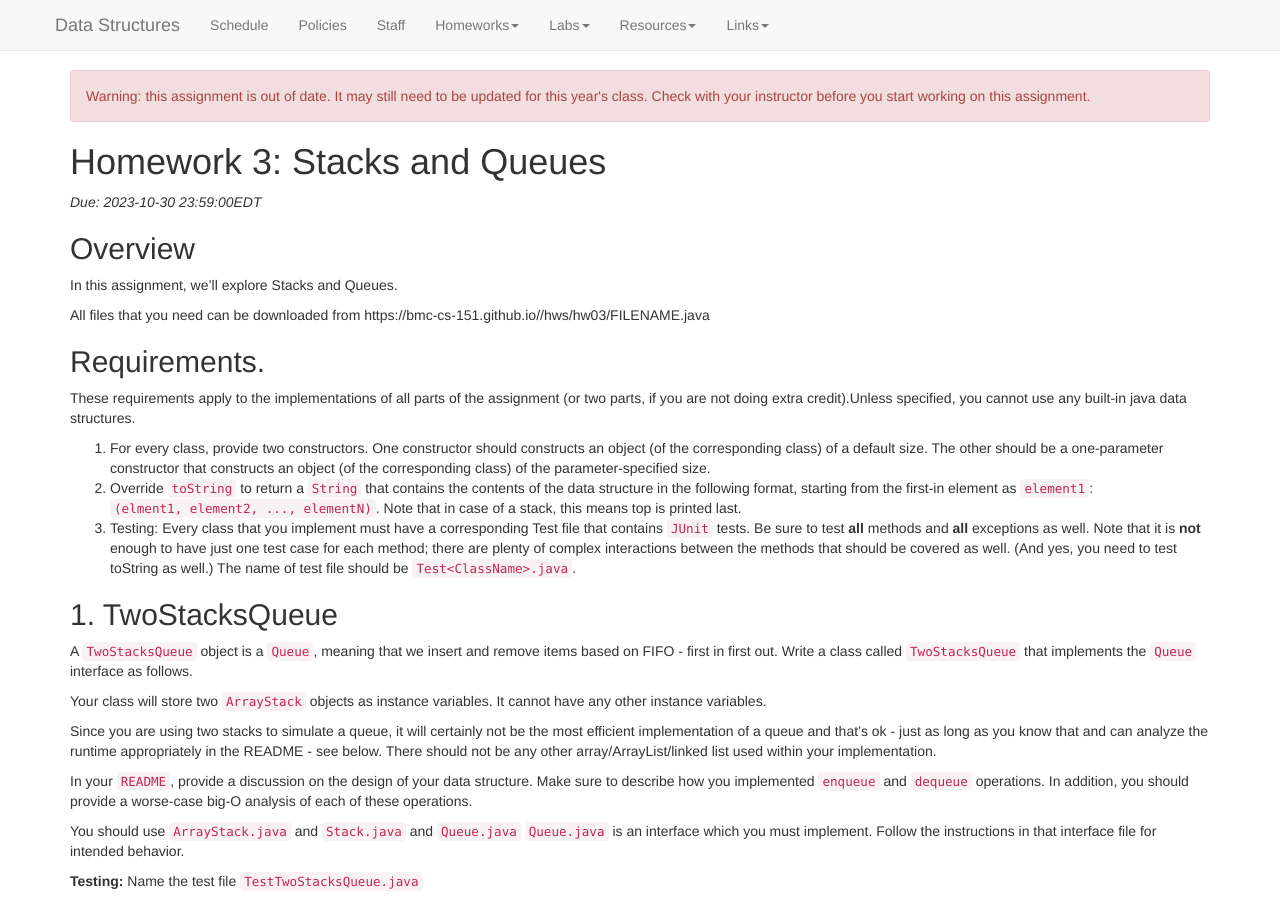
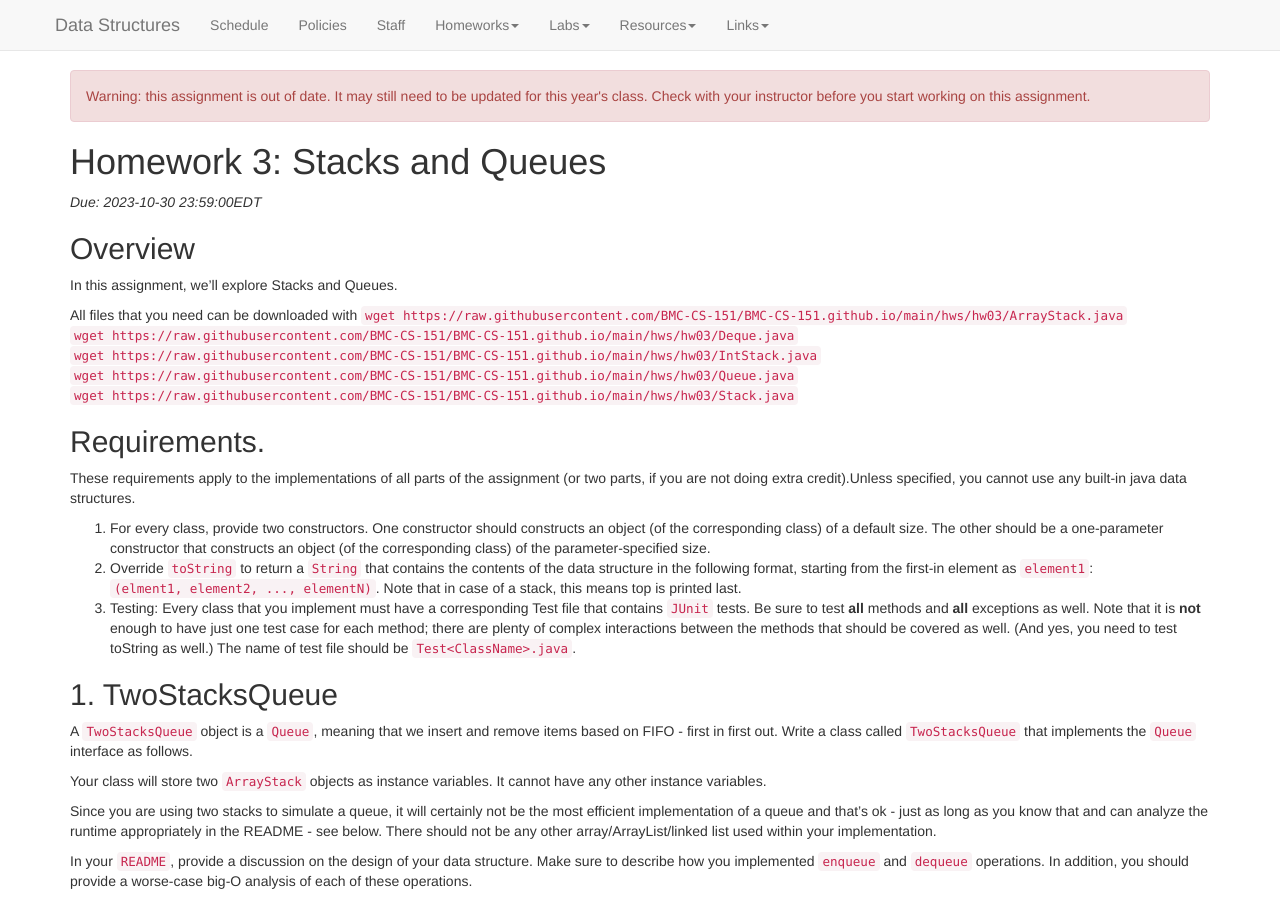
Before and after one commit to kalte0/BMC-CS-151.github.io, a Jekyll site: the page built from hws/HW03.md, in a window 1280 px wide and 900 px high. Built offline with Jekyll 4.4.1, drawn with Linux system fonts in a browser that asks for light colours; nearby versions of some CDN libraries.

Commit message:
Update HW03.md

```diff
--- a/hws/HW03.md
+++ b/hws/HW03.md
@@ -60,8 +60,12 @@ _Due: {{page.due_date}}_
 
 In this assignment, we’ll explore Stacks and Queues.
 
-All files that you need can be downloaded from
-{{ site.url }}{{ site.baseurl }}/hws/hw03/FILENAME.java
+All files that you need can be downloaded with
+`wget https://raw.githubusercontent.com/BMC-CS-151/BMC-CS-151.github.io/main/hws/hw03/ArrayStack.java`
+`wget https://raw.githubusercontent.com/BMC-CS-151/BMC-CS-151.github.io/main/hws/hw03/Deque.java`
+`wget https://raw.githubusercontent.com/BMC-CS-151/BMC-CS-151.github.io/main/hws/hw03/IntStack.java`
+`wget https://raw.githubusercontent.com/BMC-CS-151/BMC-CS-151.github.io/main/hws/hw03/Queue.java`
+`wget https://raw.githubusercontent.com/BMC-CS-151/BMC-CS-151.github.io/main/hws/hw03/Stack.java`
 
 ## Requirements.
 
```
